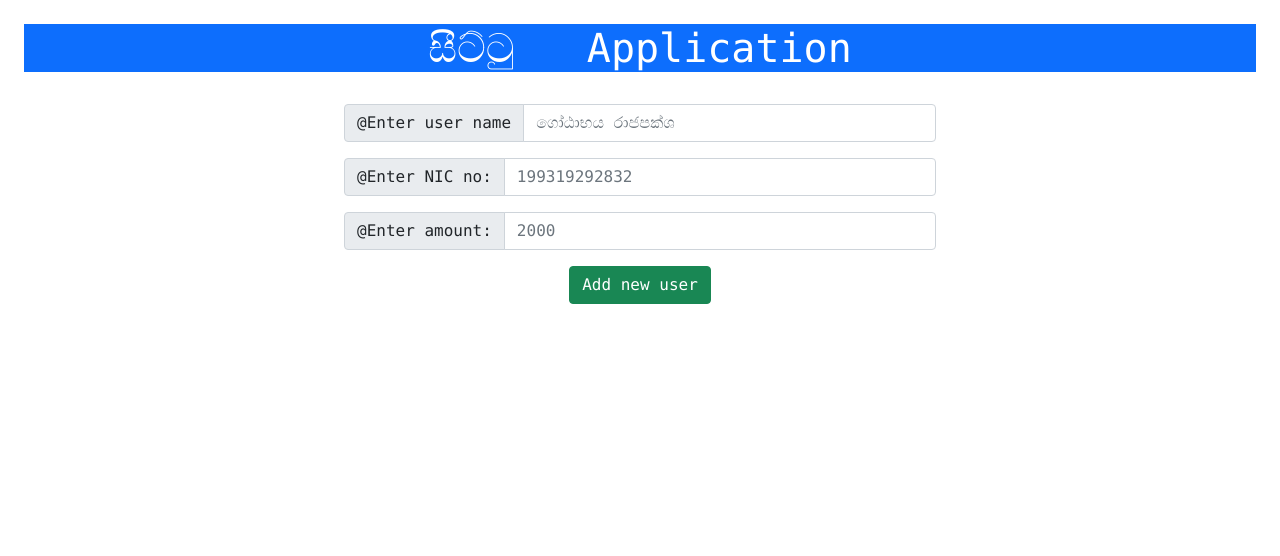
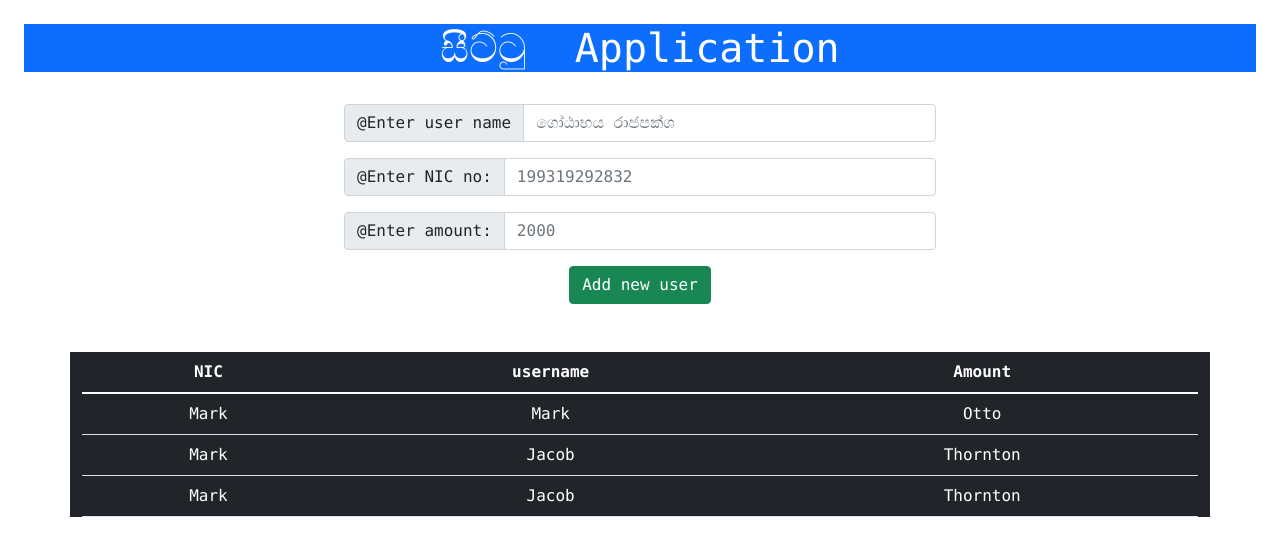
Before and after one commit to Mindula-Dilthushan/Sittu, a Flask app: page / in a window 1280 px wide. Shown: the top 556 px of the page. Run offline with Flask 2, Linux system fonts and the light colour scheme.

Commit message:
Add table and ajax requests

```diff
--- a/templates/index.html
+++ b/templates/index.html
@@ -8,34 +8,96 @@
 </head>
 <body class="m-4 font-monospace">
     <h1 class="header text-center bg-primary text-white ">
-        සීට්ටු  &nbsp; Application
+        සීට්ටු&nbsp; Application
     </h1>
     <br>
-    <div class="text-center">
+    <div  class="text-center">
     <div class="container w-50">
         <div class="input-group mb-3 text-center">
-            <span class="input-group-text" id="basic-addon1">@Enter user name</span>
-            <input type="text" class="form-control" placeholder="ගෝඨාභය රාජපක්ශ" aria-label="Username"
+            <span class="input-group-text" >@Enter user name</span>
+            <input type="text" class="form-control" id="username" name="username" placeholder="ගෝඨාභය රාජපක්ශ" aria-label="Username"
                 aria-describedby="basic-addon1">
         </div>
     <div class="input-group mb-3 text-center">
         <span class="input-group-text" id="basic-addon1">@Enter NIC no: </span>
-        <input type="text" class="form-control" placeholder="199319292832" aria-label="NIC number"
+        <input type="text" class="form-control" id="nic" name="nic" placeholder="199319292832" aria-label="NIC number"
             aria-describedby="basic-addon1">
     </div>
         <div class="input-group mb-3 text-center">
             <span class="input-group-text" id="basic-addon1">@Enter amount: </span>
-            <input type="text" class="form-control" placeholder="2000" aria-label="amount"
+            <input type="number" class="form-control" id="amount" name="amount" placeholder="2000" aria-label="amount"
                 aria-describedby="basic-addon1">
         </div>
-    <button type="button" class="btn btn-success">Add new user</button>
-
+    <button type="button" class="btn btn-success" onclick="addNewUserButtonOnPress()">Add new user</button>
 
     </div>
+    </div>
+<br><br>
+    <div class="table_wrapper container bg-dark ">
+        <table class="table container text-center text-white">
+            <thead>
+                <tr>
+                    <th scope="col">NIC</th>
+                    <th scope="col">username</th>
+                    <th scope="col">Amount</th>
+                </tr>
+            </thead>
+            <tbody>
+                <tr>
+
+                    <td>Mark</td>
+                    <td>Mark</td>
+                    <td>Otto</td>
+                </tr>
+                <tr>
+                                        <td>Mark</td>
+                    <td>Jacob</td>
+                    <td>Thornton</td>
+                </tr>
+                <tr>
+                    <td>Mark</td>                    <td>Jacob</td>
+                    <td>Thornton</td>
+                </tr>
+            </tbody>
+        </table>
     </div>
 
 
 
 
+
+
 </body>
+<script src="https://ajax.googleapis.com/ajax/libs/jquery/3.6.0/jquery.min.js"></script>
+<script>
+    function addNewUserButtonOnPress() {
+        if ($("#nic").val()=="") {
+            alert("Enter nic number")
+            return
+        }
+        if ($("#username").val() == "") {
+            alert("Enter user name")
+            return
+        }
+        if ($("#amount").val() == "") {
+            alert("Enter amount please")
+            return
+        }
+        $.ajax({
+                url: 'localhost',
+                type: 'POST',
+                dataType: 'json', // type of response data
+                timeout: 500,     // timeout milliseconds
+            success: function () {
+                alert('Hello');
+            },
+            error: function (jqXhr, textStatus, errorMessage) { // error callback
+                    $('p').append('Error: ' + errorMessage);
+            }
+            });
+
+
+    }
+</script>
+
 </html>
```
Also changed, not shown: 1 other file.
